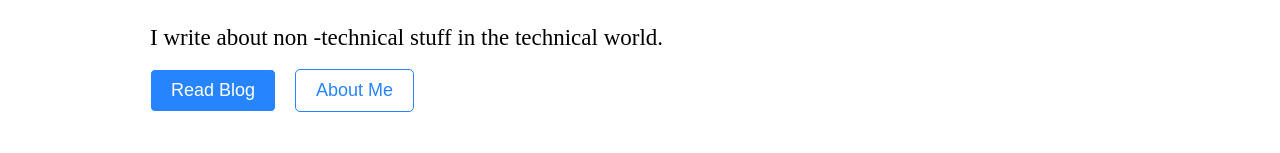
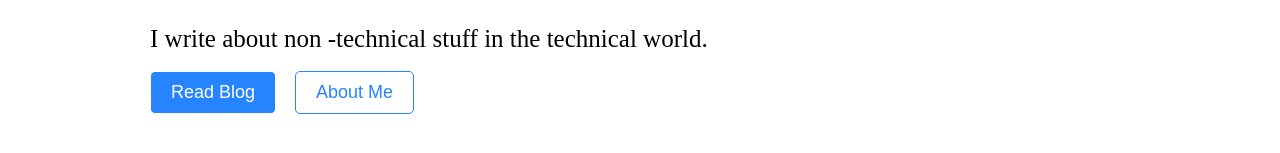
Before and after one commit to shonazarov23/pesonol-website, a plain HTML site: page index.html in a window 1280 px wide. Shown: the part 349-502 px from the top of the page. Drawn offline with Linux system fonts and the light colour scheme.

Commit message:
qoshimcha2

```diff
--- a/index.html
+++ b/index.html
@@ -57,7 +57,7 @@
         </div>
         <br>
         <div>
-            <p id="f">I write about non -technical stuff in the technical world.</p>
+            <p id="n">I write about non -technical stuff in the technical world.</p>
             <br>
             <button class="tugma1">Read Blog</button>
             <button class="tugma2">About Me</button>
--- a/main.css
+++ b/main.css
@@ -12,8 +12,8 @@
 }
 .navbar {
     display: flex;
+    align-items: center;
     justify-content: space-between;
-    align-items: center;
     padding: 32px 0;
 }
 .nav-left {
@@ -71,7 +71,7 @@ button{
     margin-top: 10px;
     font-size: 45px;
 }
-#f{
+#n{
     margin-top: 10px;
-    font-size: 23px;
+    font-size: 25px;
 }
```
